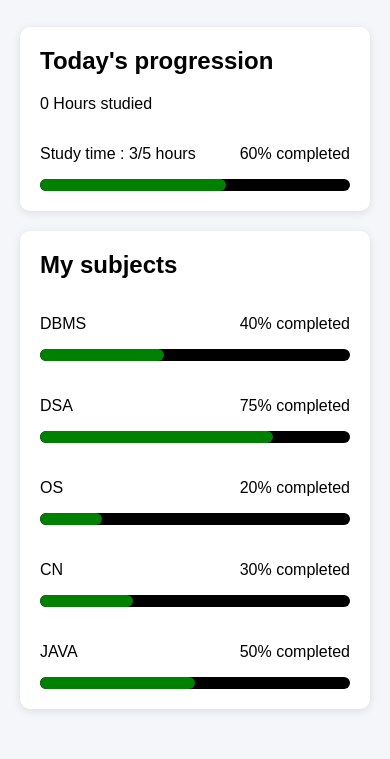
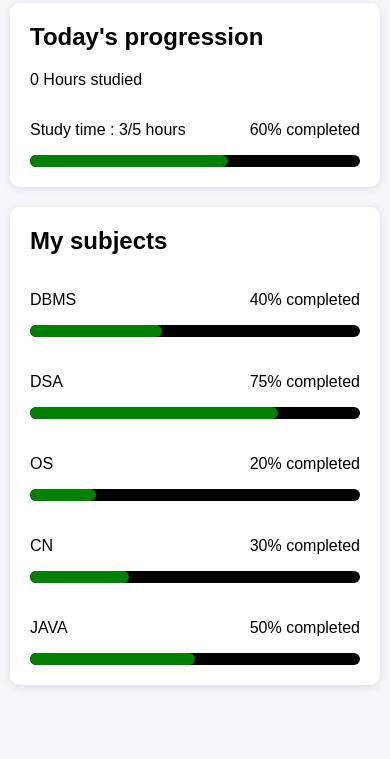
Before and after one commit to FaliqulIsbha/study-tracker, a plain HTML site: page index.html in a window 390 px wide. Shown: the part 121-880 px from the top of the page. After the commit the page ends 846 px from the top, so only its background shows below. Drawn offline with Linux system fonts and the light colour scheme.

Commit message:
Day 5 media quer, resolution

```diff
--- a/style.css
+++ b/style.css
@@ -92,3 +92,15 @@ main{
 
     gap: 20px;
 }
+
+
+@media (max-width : 480px){
+    body{
+        padding:10px;
+
+    }
+
+    main{
+        margin-top: 15px;
+    }
+}
```
